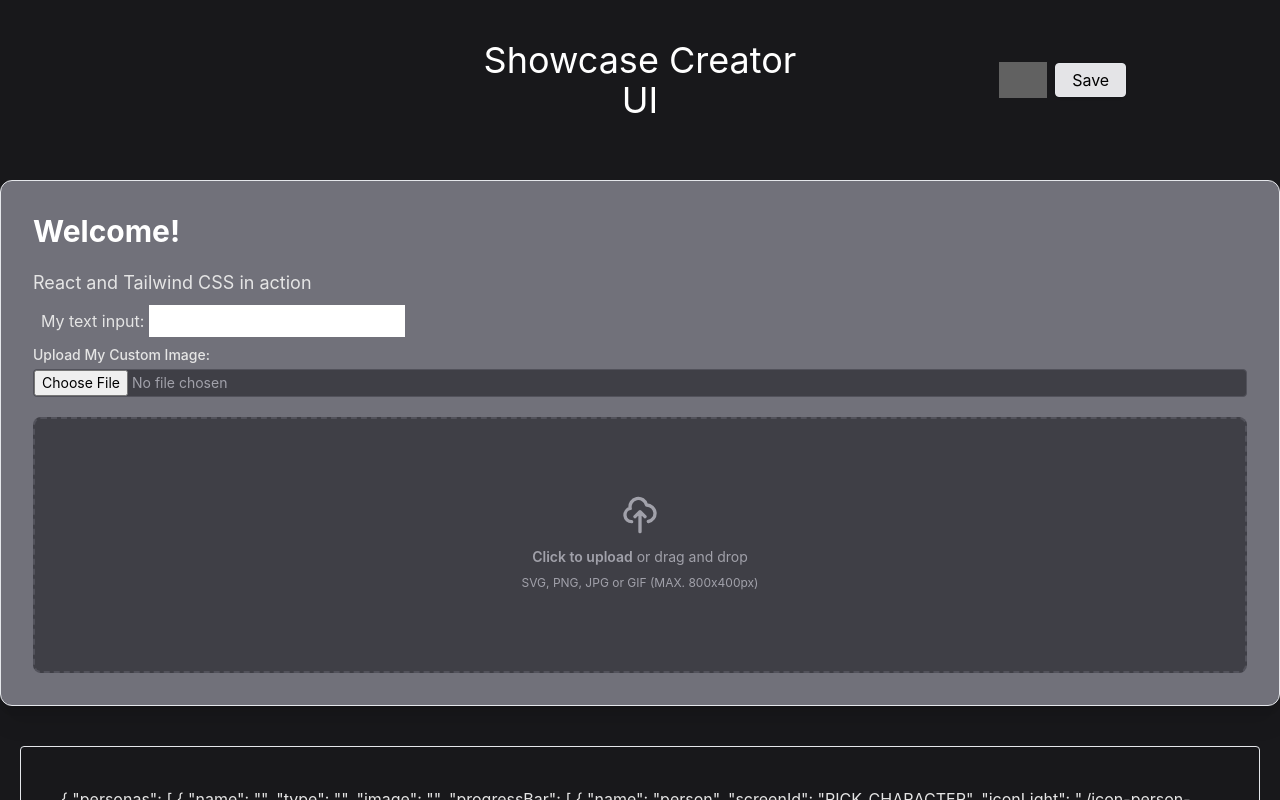
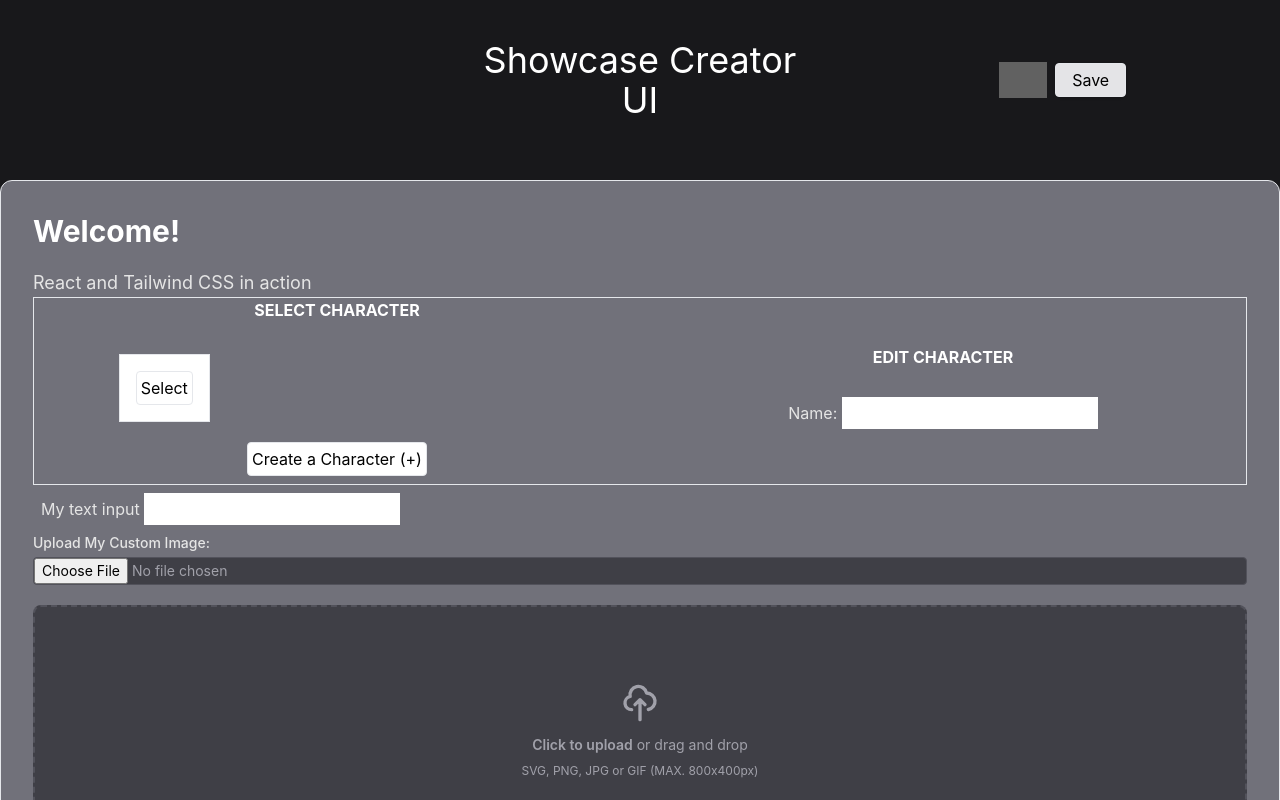
Before and after one commit to bcgov/ditp-showcase-creator-ui, a React (Create React App) app: page / in a window 1280 px wide. Shown: the top 800 px of the page. Built offline with nearby package versions, Linux system fonts and the light colour scheme; grey boxes are pictures that could not be loaded.

Commit message:
Started character select screen
known bug--input field doesn't update to reflect currently selected character

```diff
--- a/src/App.js
+++ b/src/App.js
@@ -6,6 +6,8 @@ import { FileUploadFull, FileUploadBar } from './react-modules/FileUpload';
 import {TextInput} from './react-modules/TextInput'
 import {SaveButton} from './react-modules/SaveButton';
 import {NavBar} from './react-modules/NavBar';
+import {CharacterScreen} from './react-modules/character-screen/CharacterScreen';
+
 function App() {
 
   const [showcaseJSON, setShowcaseJSON] = useImmer(
@@ -138,6 +140,8 @@ function App() {
   );
 
   const [darkMode, setDarkMode] = useState(true)
+  const [selectedCharacter, setSelectedCharacter] = useState(0)
+
 
   function handleJSONUpdate(index, element, newValue) {
     setShowcaseJSON((json) => {
@@ -160,11 +164,14 @@ function App() {
             React and Tailwind CSS in action
           </p>
 
+          <CharacterScreen showcaseJSON={showcaseJSON} setShowcaseJSON={setShowcaseJSON} selectedCharacter={selectedCharacter} setSelectedCharacter={setSelectedCharacter} handleJSONUpdate={handleJSONUpdate}/>
+
           <TextInput
             label={"My text input"}
             personaIndex={0}
             element={"name"}
             handleJSONUpdate={handleJSONUpdate}
+            showcaseJSON={showcaseJSON}
           />
 
 
--- a/src/react-modules/TextInput.js
+++ b/src/react-modules/TextInput.js
@@ -1,16 +1,28 @@
-import {useState} from 'react';
+import {useState, useEffect} from 'react';
 
-function TextInput({ label, personaIndex, element, handleJSONUpdate}) {
+function TextInput({ label, personaIndex, element, handleJSONUpdate, showcaseJSON, selectedCharacter}) {
+
+  const [value, setValue] = useState("");
+
+  useEffect(() => {
+    setValue(showcaseJSON.personas[personaIndex].element)
+  }, [selectedCharacter]);
+
 
     const handleChange = (event) => {
+        setValue(event.target.value)
         handleJSONUpdate(personaIndex, element, event.target.value);
+        console.log(showcaseJSON.personas[personaIndex][element])
       };
 
 
   return (
     <div className="p-2">
-    <label className="text-neutral-500 dark:text-neutral-200" for={`${personaIndex}_${element}`}>{label}: </label>
-    <input className="p-1" id={`${personaIndex}_${element}`} type="text"  onChange={handleChange} />
+    <label className="text-neutral-500 dark:text-neutral-200" for={`${personaIndex}_${element}`}>{label} </label>
+    <input className="p-1" id={`${personaIndex}_${element}`} type="text"
+    value={showcaseJSON.personas[personaIndex].element}
+    defaultValue={showcaseJSON.personas[personaIndex].element}
+    onChange={handleChange} />
     </div>
 
   );
--- /dev/null
+++ b/src/react-modules/character-screen/CharacterScreen.js
@@ -0,0 +1,54 @@
+import {NewCharacterButton} from './NewCharacterButton'
+import {TextInput} from './../TextInput'
+
+function CharacterScreen({ showcaseJSON, setShowcaseJSON, selectedCharacter, setSelectedCharacter, handleJSONUpdate}) {
+
+  const handleClick = (e) => {
+    setSelectedCharacter(e.target.value)
+  }
+
+
+
+  return (
+    <div className="border grid grid-cols-2">
+      <div className="flex justify-center items-center flex-col">
+
+        <h2 className="text-1xl text-neutral-700 dark:text-white font-bold mb-5">
+          SELECT CHARACTER
+        </h2>
+
+        <div className="grid grid-cols-4">
+          {showcaseJSON.personas.map((person, index) => (
+            <div key={index} className={`border p-1 m-3 flex justify-center items-center flex-col ${selectedCharacter == index ? 'bg-white' : ''}`} >
+              <p className="text-center">{person.name}</p>
+              <button className="bg-white border rounded p-1 m-3"
+                value={index}
+                onClick={handleClick}>
+                Select {person.name}
+              </button>
+            </div>
+          ))}
+        </div>
+
+        <NewCharacterButton showcaseJSON={showcaseJSON} setShowcaseJSON={setShowcaseJSON} setSelectedCharacter={setSelectedCharacter}/>
+
+      </div>
+
+      <div className="flex justify-center items-center flex-col">
+        <h2 className="text-1xl text-neutral-700 dark:text-white font-bold mb-5">
+          EDIT CHARACTER
+        </h2>
+        <TextInput
+            label={"Name:"}
+            personaIndex={selectedCharacter}
+            element={"name"}
+            handleJSONUpdate={handleJSONUpdate}
+            showcaseJSON={showcaseJSON}
+            selectedCharacter={selectedCharacter}
+          />
+      </div>
+    </div>
+  );
+}
+
+export { CharacterScreen };
--- /dev/null
+++ b/src/react-modules/character-screen/NewCharacterButton.js
@@ -0,0 +1,138 @@
+import { produce } from "immer";
+function NewCharacterButton({ showcaseJSON, setShowcaseJSON, setSelectedCharacter}) {
+  const handleClick = () => {
+
+    setShowcaseJSON((json) => {
+        json["personas"].push(
+            {
+                name: "",
+                type: "",
+                image: "",
+                progressBar: [
+                  {
+                    name: "person",
+                    screenId: "PICK_CHARACTER",
+                    iconLight: "./icon-person-light.svg",
+                    iconDark: "./icon-person-dark.svg",
+                  },
+                  {
+                    name: "moon",
+                    onboardingStep: "SETUP_START",
+                    iconLight: "./moonLight.svg",
+                    iconDark: "./svgmoonDark",
+                  },
+                  {
+                    name: "wallet",
+                    onboardingStep: "CONNECT",
+                    iconLight: "./walletLight.svg",
+                    iconDark: "./walletDark.svg",
+                  },
+                  {
+                    name: "notification",
+                    onboardingStep: "SETUP_COMPLETED",
+                    iconLight: "./notificationLight.svg",
+                    iconDark: "./notificationDark.svg",
+                  },
+                  {
+                    name: "balloon",
+                    onboardingStep: "DEMO_END",
+                    iconLight: "./balloonLight.svg",
+                    iconDark: "./balloonDark.svg",
+                  },
+                ],
+                onboarding: [
+                  {
+                    screenId: "PICK_CHARACTER",
+                    title: "Pick a character",
+                    text: "",
+                  },
+                  {
+                    screenId: "SETUP_START",
+                    title: "Let's get started!",
+                    text: "BC Wallet is a new app for storing and using credentials on your smartphone. Credentials are things like IDs, licenses and diplomas. \nUsing your BC Wallet is fast and simple. In the future it can be used online and in person.You approve every use, and share only what is needed.",
+                    image: "",
+                  },
+                  {
+                    screenId: "ACCEPT",
+                    title: "Accept your credential",
+                    text: "Check your phone. You've received a credential offer in your BC Wallet. You can use this credential to prove information about yourself.",
+                    image: "",
+                    credentials: [
+                      {
+                        name: "Example Credential",
+                        issuer_name: "Issuer",
+                        icon: "",
+                        attributes: [
+                          {
+                            name: "First Name",
+                            value: "Jane",
+                          },
+                          {
+                            name: "Last Name",
+                            value: "Doe",
+                          },
+                        ],
+                      },
+                    ],
+                  },
+                  {
+                    screenId: "SETUP_COMPLETED",
+                    title: "You're all set!",
+                    text: "Congratulations, you've just received your first digital credentials. They are safely stored in your wallet and ready to be used. So, what are you waiting for? Let's go!",
+                    image: "",
+                  },
+                ],
+                useCases: [
+                  {
+                    id: "courtServices",
+                    screens: [
+                      {
+                        screenId: "START",
+                        title: "Prove your identity with the credential you recieved",
+                        text: "You can now use the credential that is in your B.C. Wallet app to verify your identity.",
+                        image: "",
+                      },
+                      {
+                        screenId: "CONNECTION",
+                        title: "Start proving you're you",
+                        text: "You're now ready to prove you're you. Scan the QR code.",
+                        image: "",
+                      },
+                      {
+                        screenId: "PROOF",
+                        title: "Confirm the information to send",
+                        text: "BC Wallet will now ask you to confirm what information to send.",
+                        requestOptions: {
+                          title: "Verifier Request",
+                          text: "The verifier would like some of your personal information.",
+                          requestedCredentials: [
+                            {
+                              name: "Example Credential",
+                              properties: ["First Name", "Last Name"],
+                            },
+                          ],
+                        },
+                      },
+                      {
+                        screenId: "STEP_END",
+                        title: "You're done!",
+                        text: "You've proved your identity using your credential. It only took a few seconds and you revealed minimal information that the verifier could easily and automatically trust.",
+                        image: "",
+                      },
+                    ],
+                  },
+                ],
+              }
+        )
+      });
+      //setSelectedCharacter(showcaseJSON.personas.length)
+  };
+
+  return (
+    <button className="border rounded bg-white p-1 m-2" onClick={handleClick}>
+      Create a Character (+)
+    </button>
+  );
+}
+
+export { NewCharacterButton };
```
